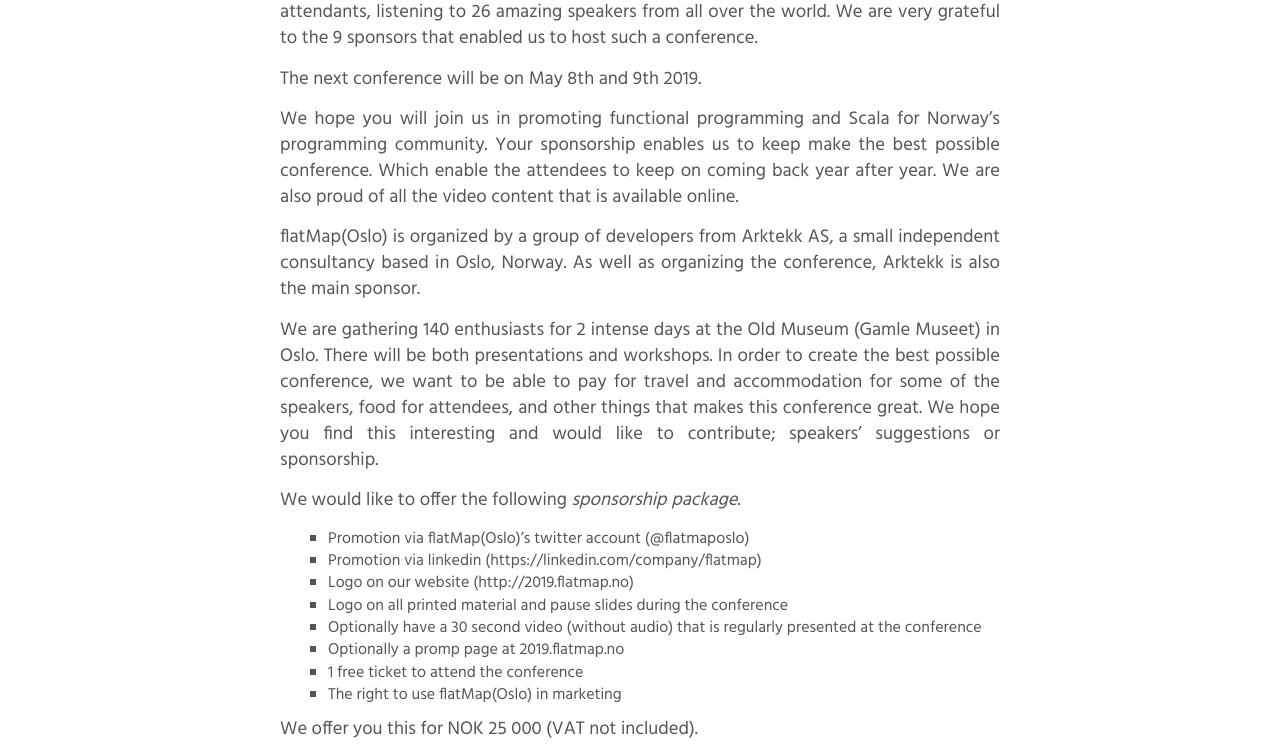
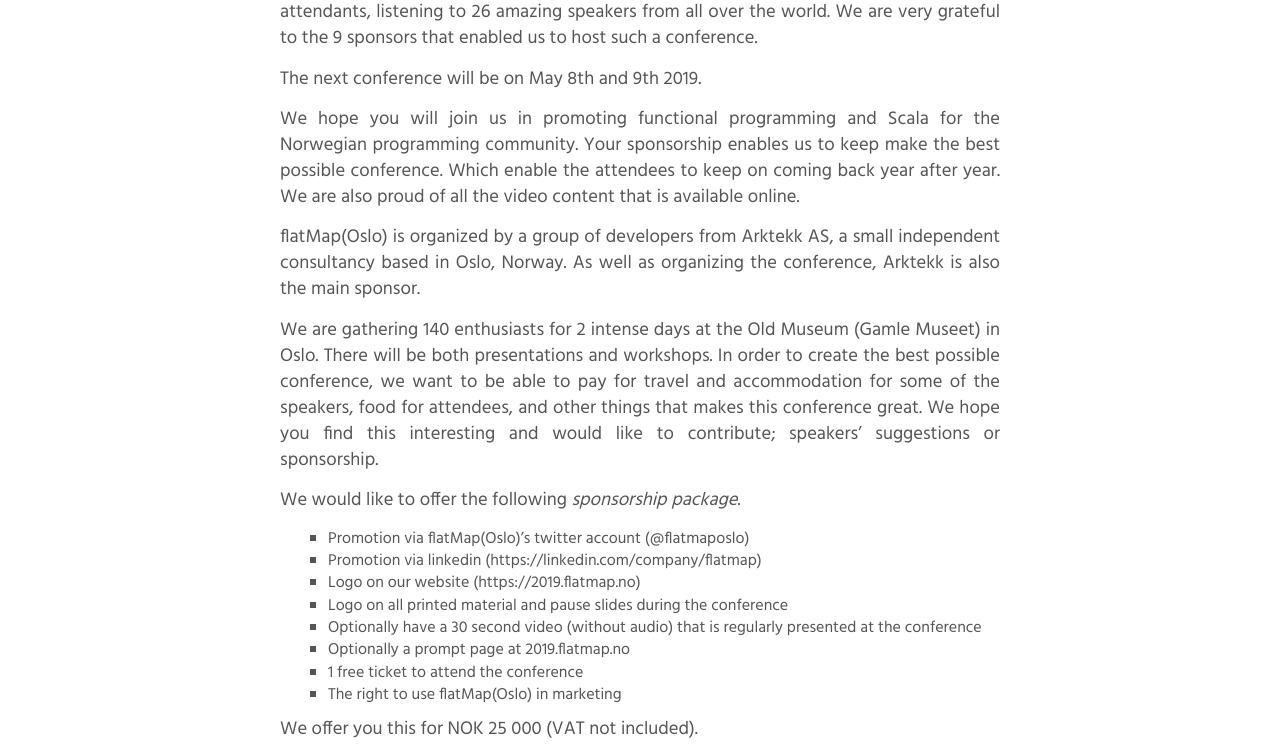
Before and after one commit to flatmaposlo/2019.flatmap.no, a Jekyll site: the page built from _pages/sponsors.md, in a window 1280 px wide. Shown: the part 303-1050 px from the top of the page. Built offline with Jekyll 4.4.1, drawn with Linux system fonts in a browser that asks for light colours.

Commit message:
Fix some text in sponsorletter

```diff
--- a/_pages/sponsors.md
+++ b/_pages/sponsors.md
@@ -13,7 +13,7 @@
 
 The next conference will be on May 8th and 9th 2019.
 
-We hope you will join us in promoting functional programming and Scala for Norway's programming community. Your sponsorship enables us to keep make the best possible conference. Which enable the attendees to keep on coming back year after year. We are also proud of all the video content that is available online.
+We hope you will join us in promoting functional programming and Scala for the Norwegian programming community. Your sponsorship enables us to keep make the best possible conference. Which enable the attendees to keep on coming back year after year. We are also proud of all the video content that is available online.
 
 flatMap(Oslo) is organized by a group of developers from Arktekk AS, a small independent consultancy based in Oslo, Norway. As well as organizing the conference, Arktekk is also the main sponsor.
 
@@ -23,10 +23,10 @@
 
 * Promotion via flatMap(Oslo)'s twitter account (@flatmaposlo)
 * Promotion via linkedin (https://linkedin.com/company/flatmap)
-* Logo on our website (http://2019.flatmap.no)
+* Logo on our website (https://2019.flatmap.no)
 * Logo on all printed material and pause slides during the conference
 * Optionally have a 30 second video (without audio) that is regularly presented at the conference
-* Optionally a promp page at 2019.flatmap.no
+* Optionally a prompt page at 2019.flatmap.no
 * 1 free ticket to attend the conference
 * The right to use flatMap(Oslo) in marketing
 
```
